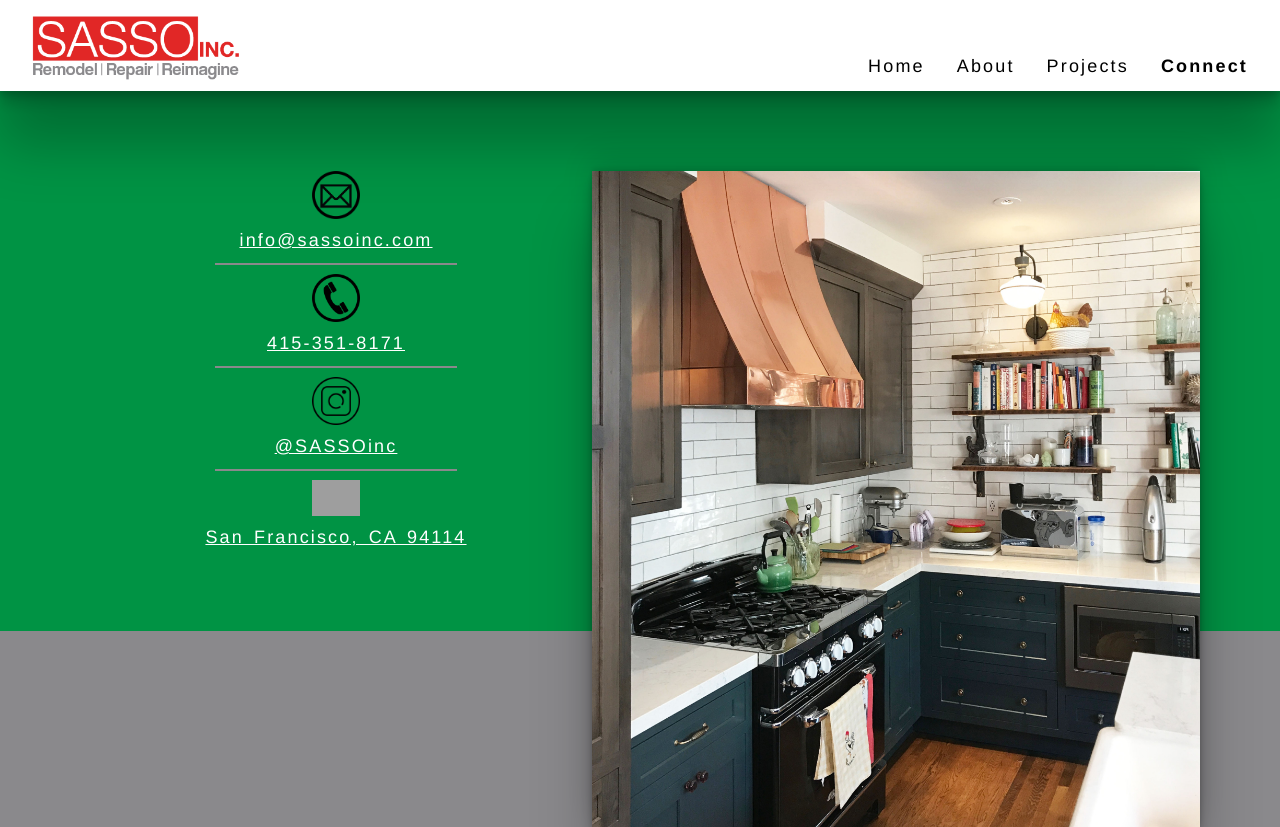
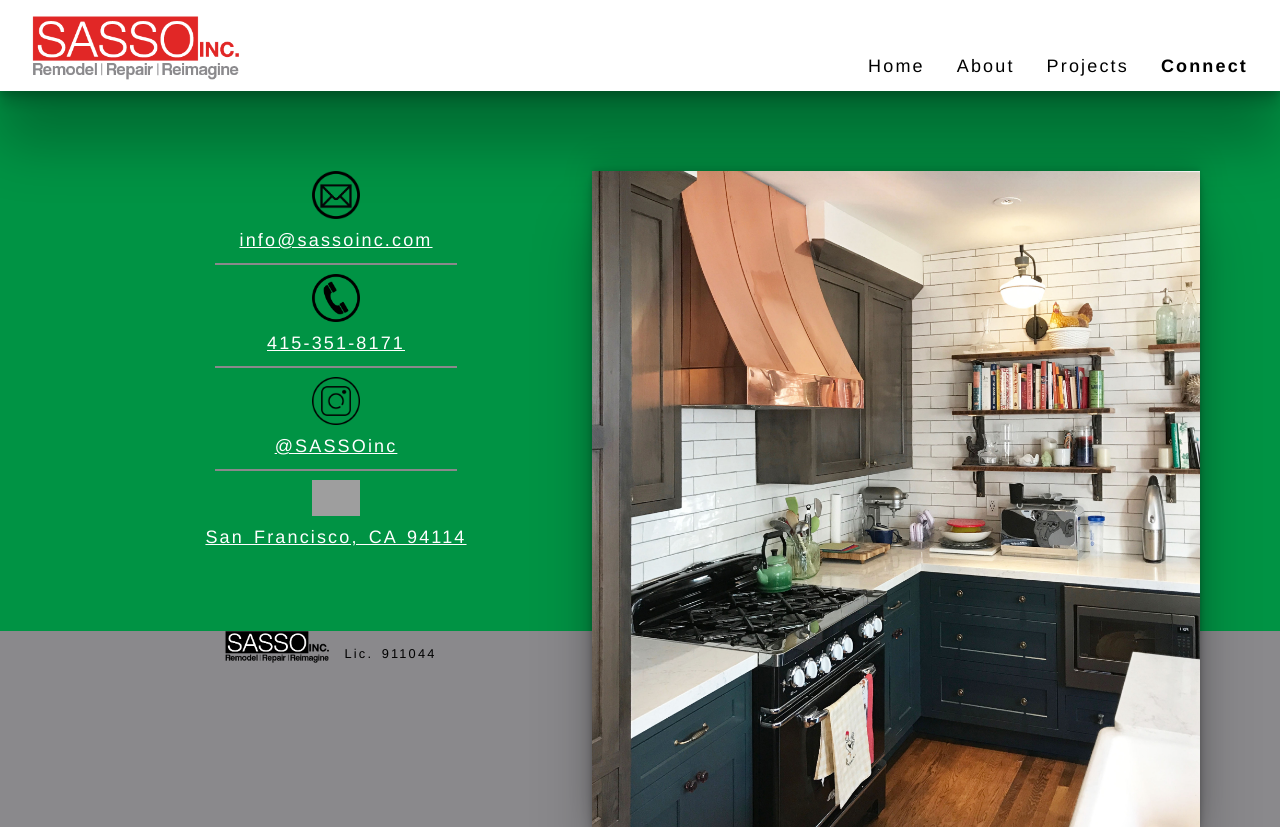
Before and after one commit to Treyceratops/sasso, a React (Create React App) app: page /connect in a window 1280 px wide. Built offline with nearby package versions, Linux system fonts and the light colour scheme; grey boxes are pictures that could not be loaded.

Commit message:
add footer

```diff
--- a/src/App.css
+++ b/src/App.css
@@ -6,23 +6,31 @@
   letter-spacing: .12em;
   word-spacing: .16em;
   text-align: center;
-  /* display: grid;
-  grid-template-areas:
-    'nav nav nav'
-    'main main main'
-    'main main main'
-    'main main main'
-    'main main main';
-  grid-template-rows: 1fr 3fr;
-  grid-template-columns: 1fr; */
 }
 
-/* .main {
-  grid-area: main;
-} */
+.wrapper {
+  min-height: 100%;
+  margin-bottom: -2rem;
+}
+
+.footer, .push {
+  height: 2rem;
+
+}
+
+.footer {
+  transform: translateX(38%);
+  font-size: .8rem;
+  display: flex;
+  gap: 1rem;
+}
+
+.footer-logo {
+  height: 2rem;
+  width: auto;
+}
 
 .nav-bar {
-  /* grid-area: nav; */
   display: flex;
   justify-content: flex-end;
   flex-wrap: wrap;
@@ -62,7 +70,7 @@
   top: 50%;
   transform: translate(-50%, -50%);
   color: #8A898C;
-  font-size: 2.5rem;
+  font-size: 4rem;
   letter-spacing: -0.1rem;
   animation-delay: 1s;
 }
@@ -77,7 +85,7 @@
   top: 50%;
   transform: translate(-50%, -50%);
   color: #8A898C;
-  font-size: 2.5rem;
+  font-size: 4rem;
   letter-spacing: -0.1rem;
   animation-delay: 2s;
 }
@@ -92,7 +100,7 @@
   top: 50%;
   transform: translate(-50%, -50%);
   color: #8A898C;
-  font-size: 2.5rem;
+  font-size: 4rem;
   letter-spacing: -0.1rem;
   animation-delay: 3s;
 }
@@ -210,23 +218,6 @@
   border: 1px solid #8A898C;
 }
 
-.footer {
-  position: absolute;
-  z-index: 1;
-  bottom: 0;
-  left: 50%;
-  right: 50%;
-  font-size: .8rem;
-  display: flex;
-  gap: 1rem;
-}
-
-.footer-logo {
-  height: 2rem;
-  width: auto;
-  transform: translateY(1rem);
-}
-
 @media only screen and (max-width: 450px) {
 
   .nav-bar a {
--- a/src/App.js
+++ b/src/App.js
@@ -10,6 +10,7 @@ import Footer from './components/Footer';
 function App() {
 	return (
 		<div className='App'>
+			<div className='wrapper'>
 				<NavBar />
 				<Routes>
 					<Route path='/' element={<Home />} />
@@ -17,7 +18,9 @@ function App() {
 					<Route path='/projects' element={<Projects />} />
 					<Route path='/connect' element={<Connect />} />
 				</Routes>
-			{/* <Footer /> */}
+				<div className='push'></div>
+			</div>
+			<Footer />
 		</div>
 	);
 }
--- a/src/components/Home.js
+++ b/src/components/Home.js
@@ -11,7 +11,7 @@ function Home(props) {
 				{'.nav-bar a { color: white; }'}
 				{'.nav { background: black; }'}
 				{'.nav-logo { visibility: hidden; }'}
-				{'.footer { color: white; }'}
+				{'.footer, .push { display: none; }'}
 			</style>
 			<div className='remodel-in animate__animated animate__fadeIn'>
 				<h2 className='remodel-out animate__animated animate__fadeOut'>
```
Lines whose indentation alone changed are shown as unchanged.
